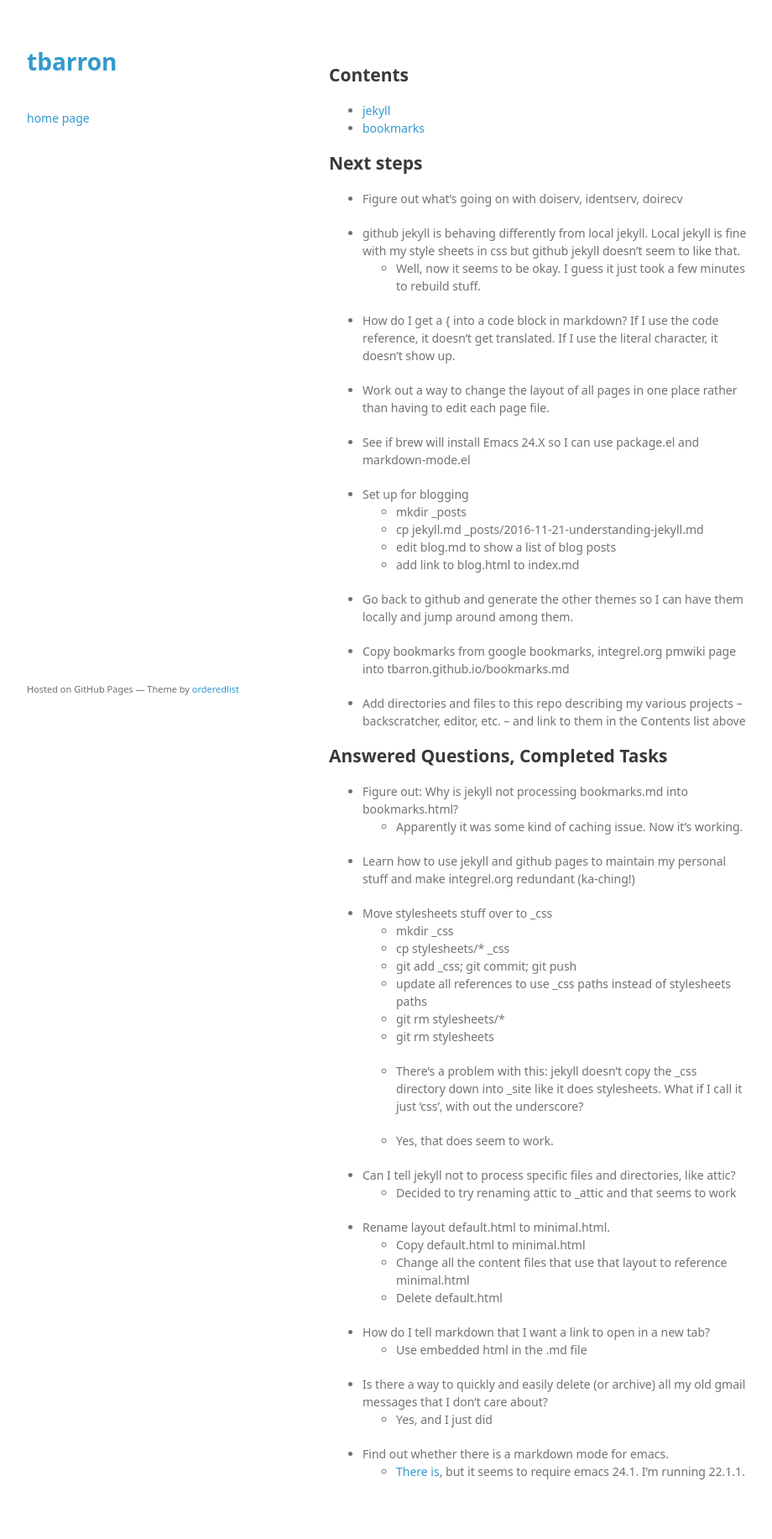
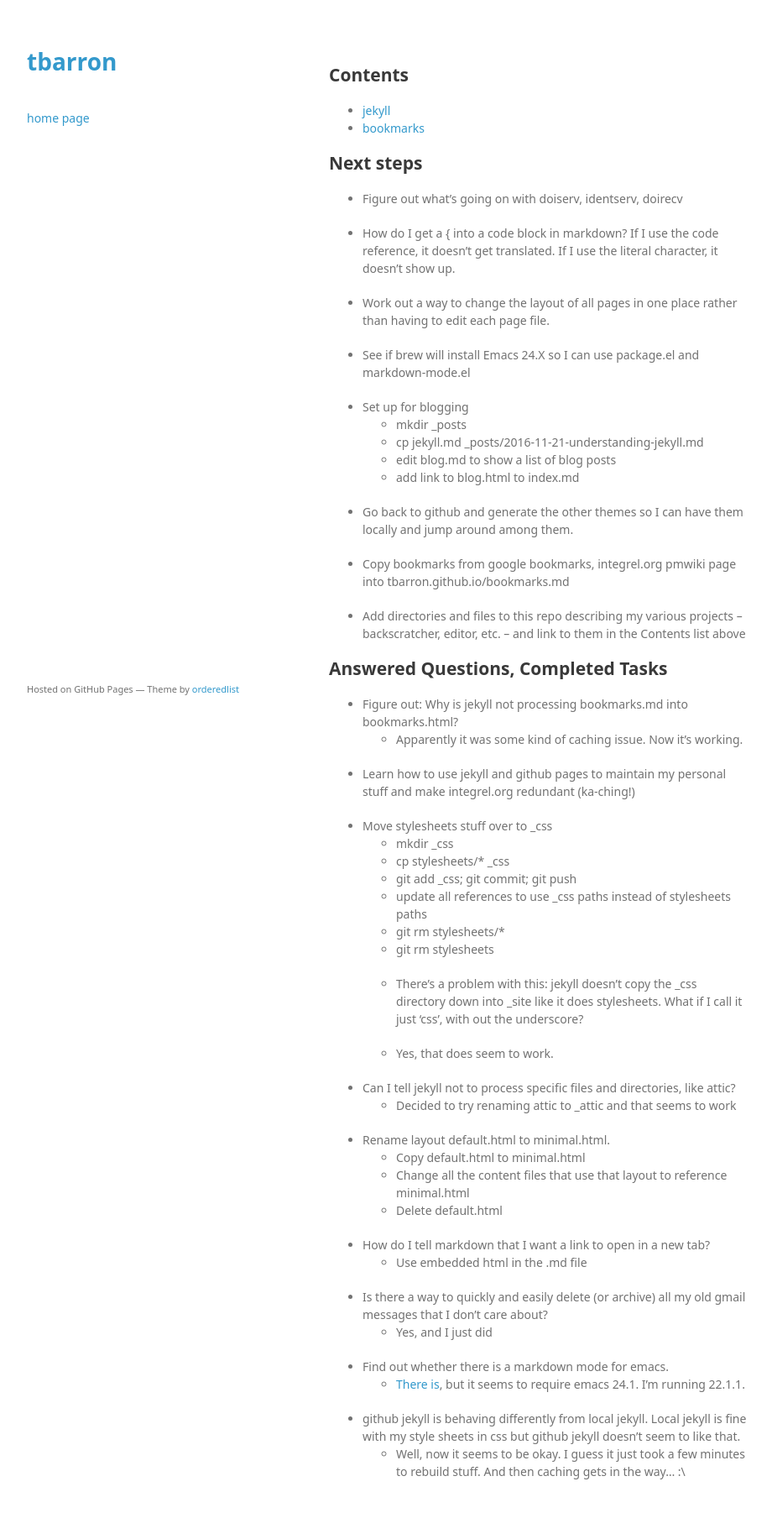
Before and after one commit to tbarron/tbarron.github.io, a Jekyll site: the page built from index.md, in a window 1280 px wide. Shown: the whole page at 84% size, without its empty margins (178-1098 px from the left). Built offline with Jekyll 4.4.1, drawn with Linux system fonts in a browser that asks for light colours; some of the changed lines change nothing that is shown.

Commit message:
- Resolved the styling issue

```diff
--- a/index.md
+++ b/index.md
@@ -10,12 +10,6 @@ layout: minimal
 ## Next steps ##
 
  * Figure out what's going on with doiserv, identserv, doirecv
-
- * github jekyll is behaving differently from local jekyll. Local
-   jekyll is fine with my style sheets in css but github jekyll
-   doesn't seem to like that.
-   * Well, now it seems to be okay. I guess it just took a few minutes
-     to rebuild stuff.
 
  * How do I get a &#123; into a code block in markdown? If I use the
    code reference, it doesn't get translated. If I use the literal
@@ -83,3 +77,9 @@ layout: minimal
  * Find out whether there is a markdown mode for emacs.
    * [There is](http://jblevins.org/projects/markdown-mode/), but it
      seems to require emacs 24.1. I'm running 22.1.1.
+
+ * github jekyll is behaving differently from local jekyll. Local
+   jekyll is fine with my style sheets in css but github jekyll
+   doesn't seem to like that.
+   * Well, now it seems to be okay. I guess it just took a few minutes
+     to rebuild stuff. And then caching gets in the way... :\
```
